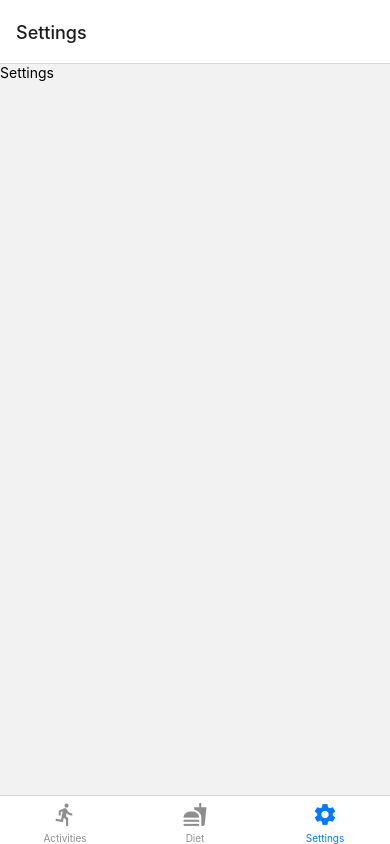
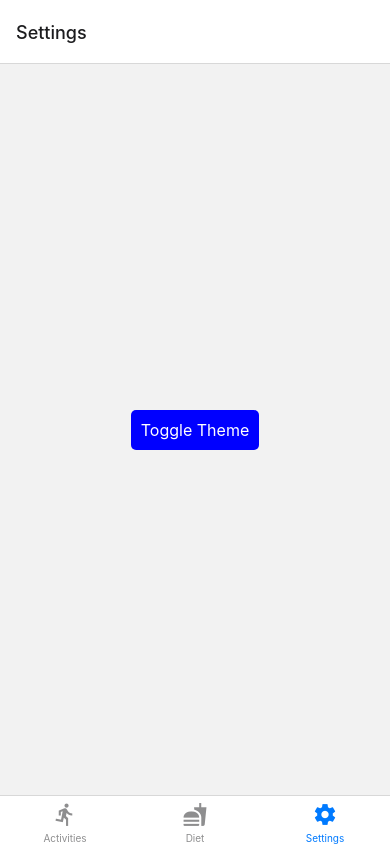
Before and after one commit to Liting-Zhou/assignmentTwo, a React Native app: screen /Settings in a window 390 px wide. Built offline with nearby package versions, Linux system fonts and the light colour scheme.

Commit message:
add button to the Settings screen

```diff
--- a/components/PressableButton.js
+++ b/components/PressableButton.js
@@ -19,7 +19,6 @@ const styles = StyleSheet.create({
     borderRadius: 5,
     justifyContent: "center",
     alignItems: "center",
-    width: "30%",
   },
   buttonText: {
     color: colors.buttonText,
--- a/screens/Settings.js
+++ b/screens/Settings.js
@@ -1,12 +1,22 @@
 import { StyleSheet, Text, View } from "react-native";
 import React from "react";
+import PressableButton from "../components/PressableButton";
 
 export default function Settings() {
+  const handleToggleTheme = () => {
+    console.log("toggle theme");
+  };
   return (
-    <View>
-      <Text>Settings</Text>
+    <View style={styles.container}>
+      <PressableButton title={"Toggle Theme"} onPress={handleToggleTheme} />
     </View>
   );
 }
 
-const styles = StyleSheet.create({});
+const styles = StyleSheet.create({
+  container: {
+    flex: 1,
+    justifyContent: "center",
+    alignItems: "center",
+  },
+});
```
